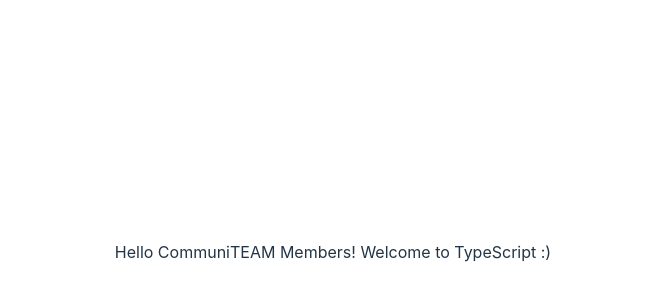
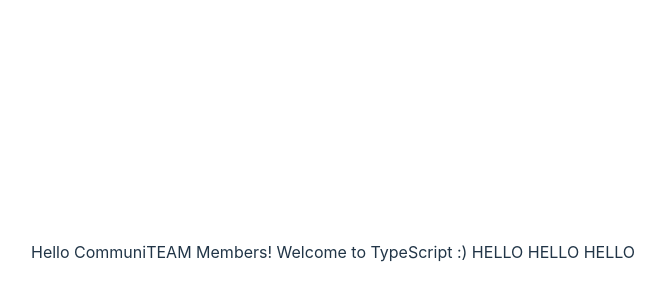
Before and after one commit to CommuniTEAM/CommuniTEA, a React (Vite) app in the folder app/: page / in a window 1280 px wide. Shown: the part 148-448 px from the top of the page, without its empty margins (307-972 px from the left). Built offline with nearby package versions, Linux system fonts and the light colour scheme.

Commit message:
TEA-11 This is a test

```diff
--- a/app/src/App.tsx
+++ b/app/src/App.tsx
@@ -5,6 +5,7 @@
   return (
     <div>
       Hello CommuniTEAM Members! Welcome to TypeScript :)
+      HELLO HELLO HELLO
     </div>
   )
 }
```
